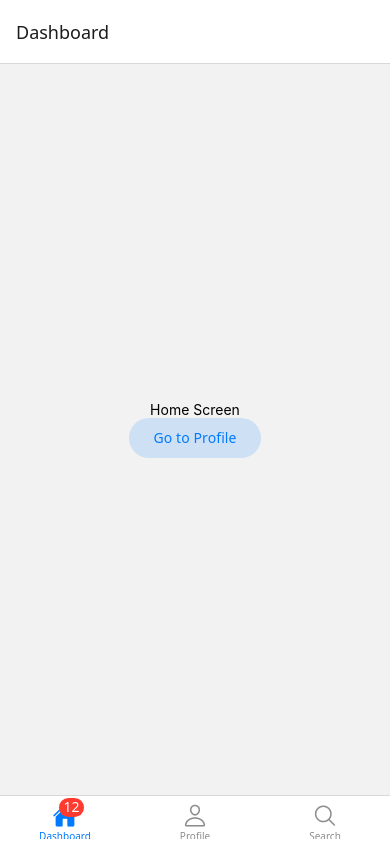
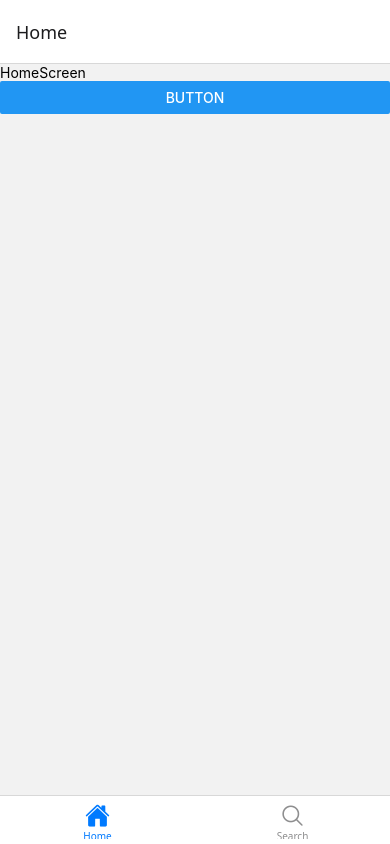
Before and after one commit to kishanghosh090/expo-cohort, a React Native app in the folder react-navigation-masterclass/: screen / in a window 390 px wide. Built offline with nearby package versions, Linux system fonts and the light colour scheme.

Commit message:
add tabs

```diff
--- a/react-navigation-masterclass/package.json
+++ b/react-navigation-masterclass/package.json
@@ -13,6 +13,7 @@
     "@react-native-masked-view/masked-view": "0.3.2",
     "@react-navigation/bottom-tabs": "^7.16.1",
     "@react-navigation/elements": "^2.9.18",
+    "@react-navigation/material-top-tabs": "^7.4.27",
     "@react-navigation/native": "^7.2.4",
     "@react-navigation/native-stack": "^7.15.1",
     "@react-navigation/stack": "^7.9.2",
--- a/react-navigation-masterclass/src/navigator/tabs/DynamicTabNavigator.tsx
+++ b/react-navigation-masterclass/src/navigator/tabs/DynamicTabNavigator.tsx
@@ -4,40 +4,19 @@ import { useNavigation, NavigationContainer } from "@react-navigation/native";
 import { Button } from "@react-navigation/elements";
 import { createBottomTabNavigator } from "@react-navigation/bottom-tabs";
 import { Ionicons } from "@expo/vector-icons";
+import { createNativeStackNavigator } from "@react-navigation/native-stack";
+import HomeScreen from "../../screens/HomeScreen";
+import DetailedScreen from "../../screens/DetailedScreen";
+import SearchScreen from "../../screens/SearchScreen";
 
-function HomeScreen() {
-  const navigation = useNavigation<any>();
+const HomeStack = createNativeStackNavigator();
 
+function HomeStackScreen() {
   return (
-    <View style={{ flex: 1, alignItems: "center", justifyContent: "center" }}>
-      <Text>Home Screen</Text>
-      <Button onPress={() => navigation.navigate("Profile")}>
-        Go to Profile
-      </Button>
-    </View>
-  );
-}
-function SearchScreen() {
-  const navigation = useNavigation<any>();
-
-  return (
-    <View style={{ flex: 1, alignItems: "center", justifyContent: "center" }}>
-      <Text>Home Screen</Text>
-      <Button onPress={() => navigation.navigate("Search")}>
-        Go to Profile
-      </Button>
-    </View>
-  );
-}
-
-function ProfileScreen() {
-  const navigation = useNavigation<any>();
-
-  return (
-    <View style={{ flex: 1, alignItems: "center", justifyContent: "center" }}>
-      <Text>Profile Screen</Text>
-      <Button onPress={() => navigation.navigate("Home")}>Go to Home</Button>
-    </View>
+    <HomeStack.Navigator>
+      <HomeStack.Screen name="Home" component={HomeScreen} />
+      <HomeStack.Screen name="Details" component={DetailedScreen} />
+    </HomeStack.Navigator>
   );
 }
 
@@ -68,14 +47,11 @@ function MyTabs() {
     >
       <Tab.Screen
         name="Home"
-        component={HomeScreen}
+        component={HomeStackScreen}
         options={{
-          title: "Dashboard",
-          tabBarLabel: "Dashboard",
-          tabBarBadge: 12,
+          headerShown: false,
         }}
       />
-      <Tab.Screen name="Profile" component={ProfileScreen} />
       <Tab.Screen name="Search" component={SearchScreen} />
     </Tab.Navigator>
   );
--- /dev/null
+++ b/react-navigation-masterclass/src/screens/SearchScreen.tsx
@@ -0,0 +1,18 @@
+import * as React from "react";
+import { Text, View } from "react-native";
+import { useNavigation, NavigationContainer } from "@react-navigation/native";
+import { Button } from "@react-navigation/elements";
+
+
+export default function SearchScreen() {
+  const navigation = useNavigation<any>();
+
+  return (
+    <View style={{ flex: 1, alignItems: "center", justifyContent: "center" }}>
+      <Text>Home Screen</Text>
+      <Button onPress={() => navigation.navigate("Search")}>
+        Go to Profile
+      </Button>
+    </View>
+  );
+}
```
Also changed, not shown: react-navigation-masterclass/src/screens/ProfileScreen.tsx (added, +18 -0 lines), 1 other file (tests, documents, lock files or other folders).
